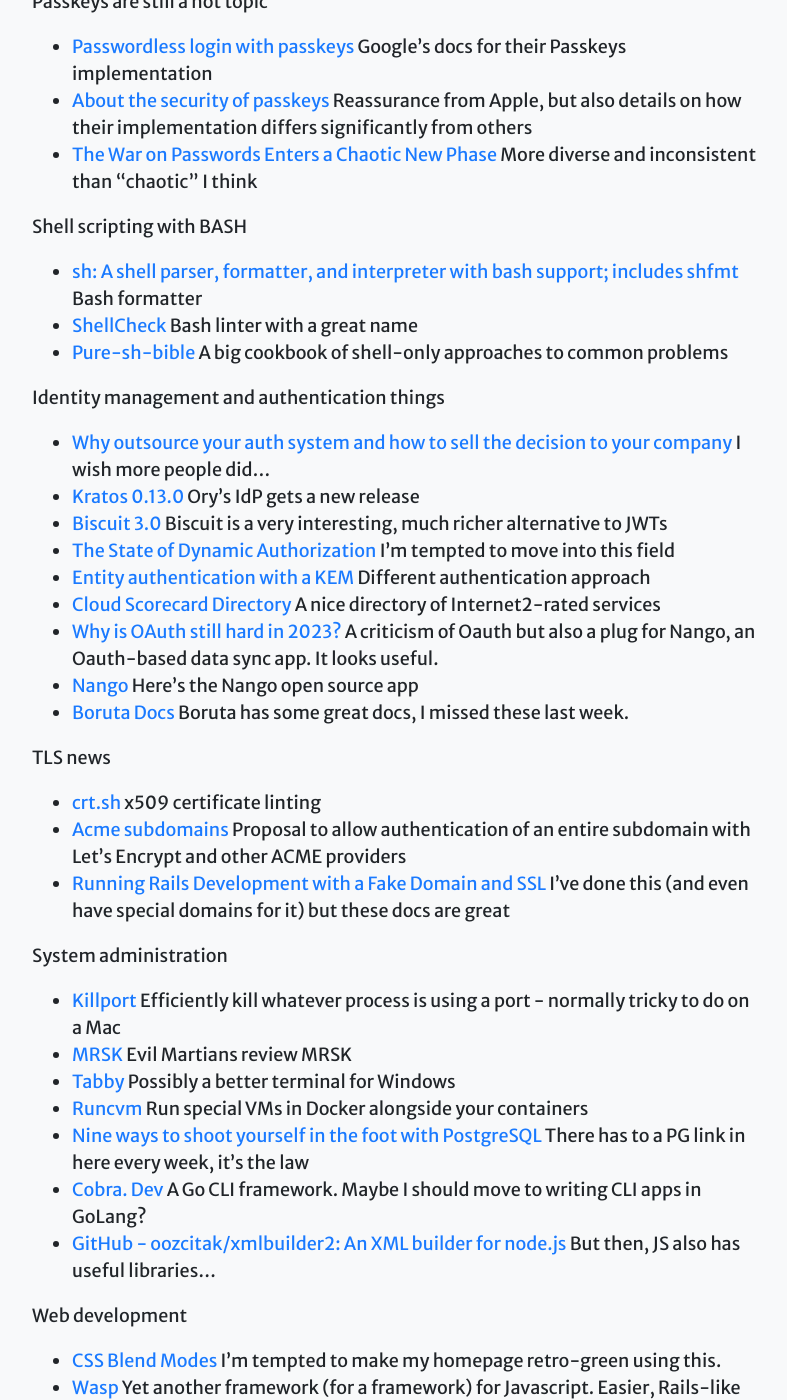
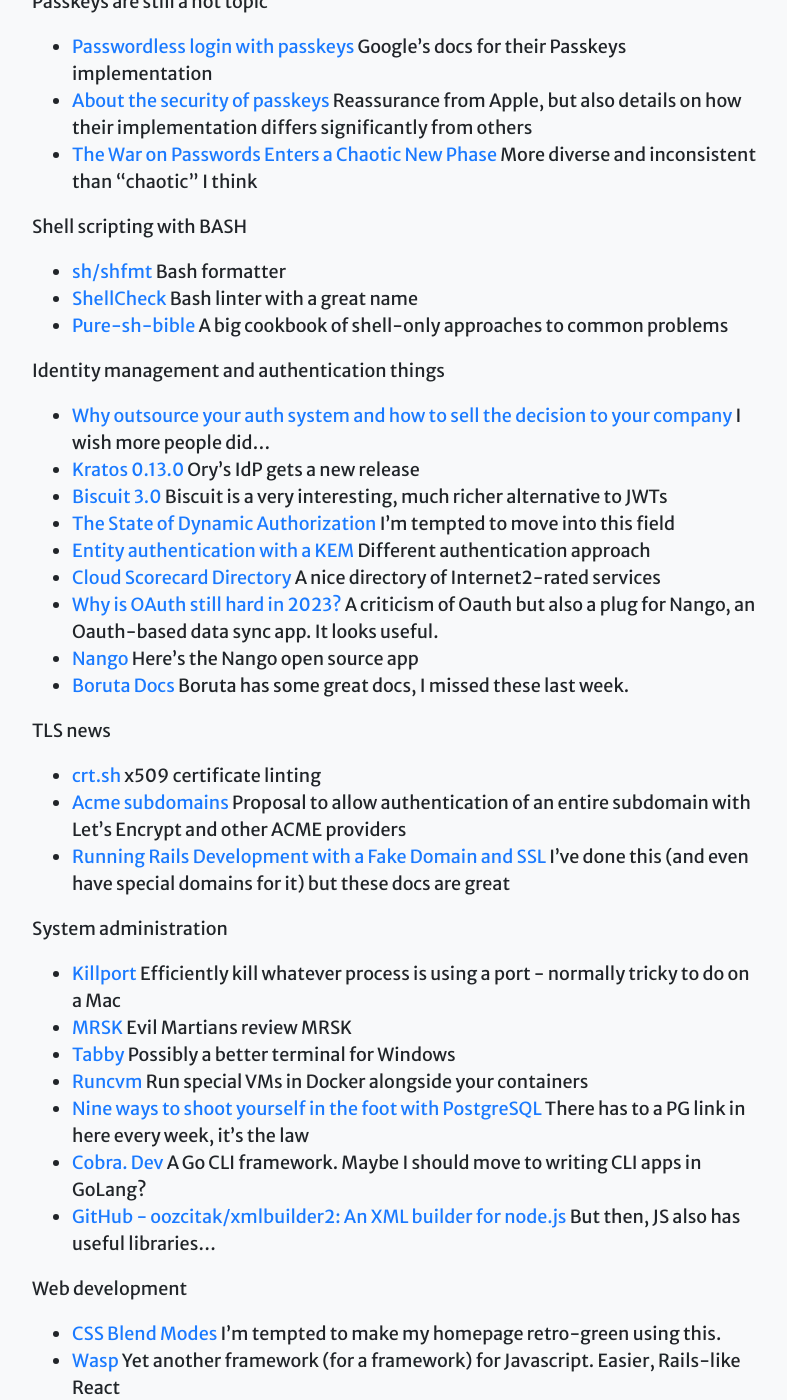
Before and after one commit to Digital-Identity-Labs/digital-identity-labs.github.io, a Jekyll site: the page built from _posts/2023-05-01-com6.markdown, in a window 1280 px wide and 1400 px high, scrolled down 1040 px. Shown: the whole window, without its empty margins (246-1033 px from the left). Built offline with Jekyll 4.4.1, drawn with Linux system fonts in a browser that asks for light colours; comment, search, counter and statistics services are not loaded; some of the changed text lies outside the part shown.

Commit message:
Shrink links

```diff
--- a/_posts/2023-05-01-com6.markdown
+++ b/_posts/2023-05-01-com6.markdown
@@ -29,7 +29,7 @@
 
 Shell scripting with BASH
 
-* [sh: A shell parser, formatter, and interpreter with bash support; includes shfmt](https://github.com/mvdan/sh) Bash formatter
+* [sh/shfmt](https://github.com/mvdan/sh) Bash formatter
 * [ShellCheck](https://www.shellcheck.net/) Bash linter with a great name
 * [Pure-sh-bible](https://github.com/dylanaraps/pure-sh-bible) A big cookbook of shell-only approaches to common problems
 
```
Also changed, not shown: other parts of _posts/2023-05-01-com6.markdown (+1 -1 lines).
